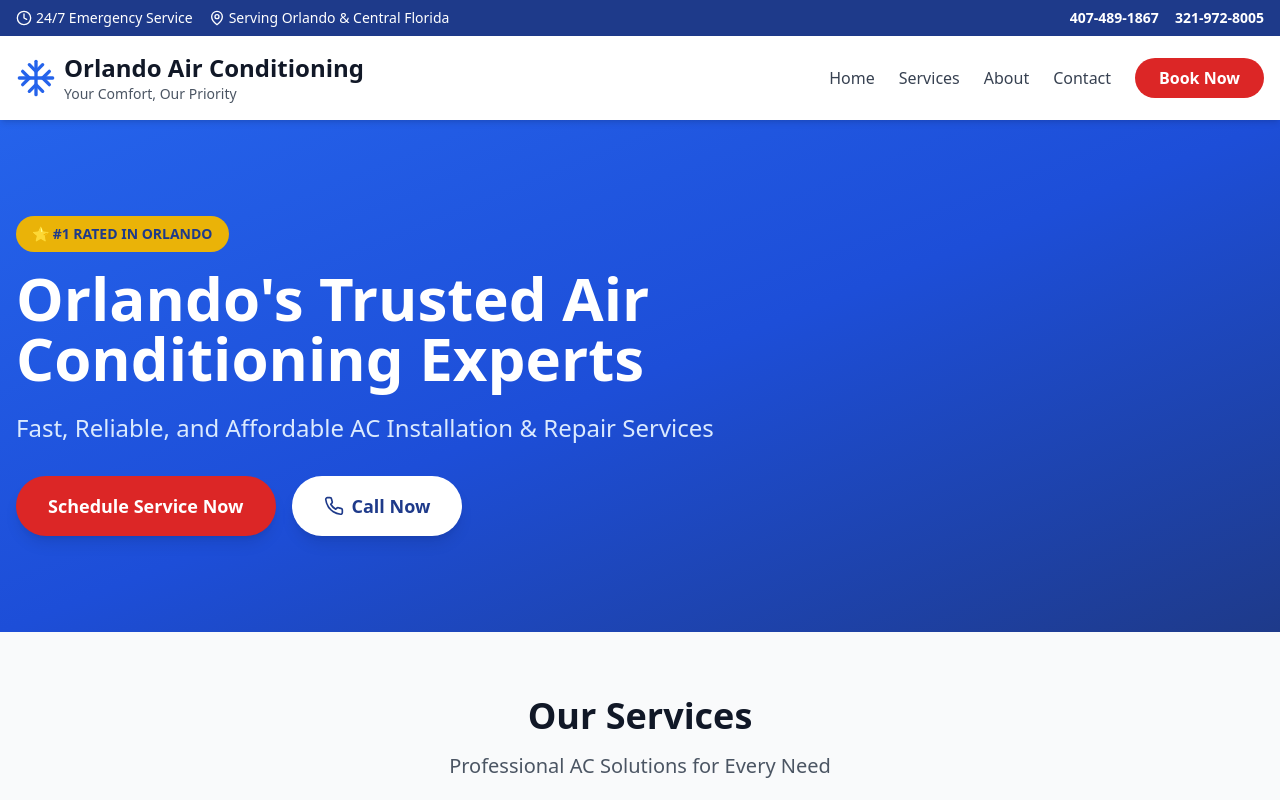
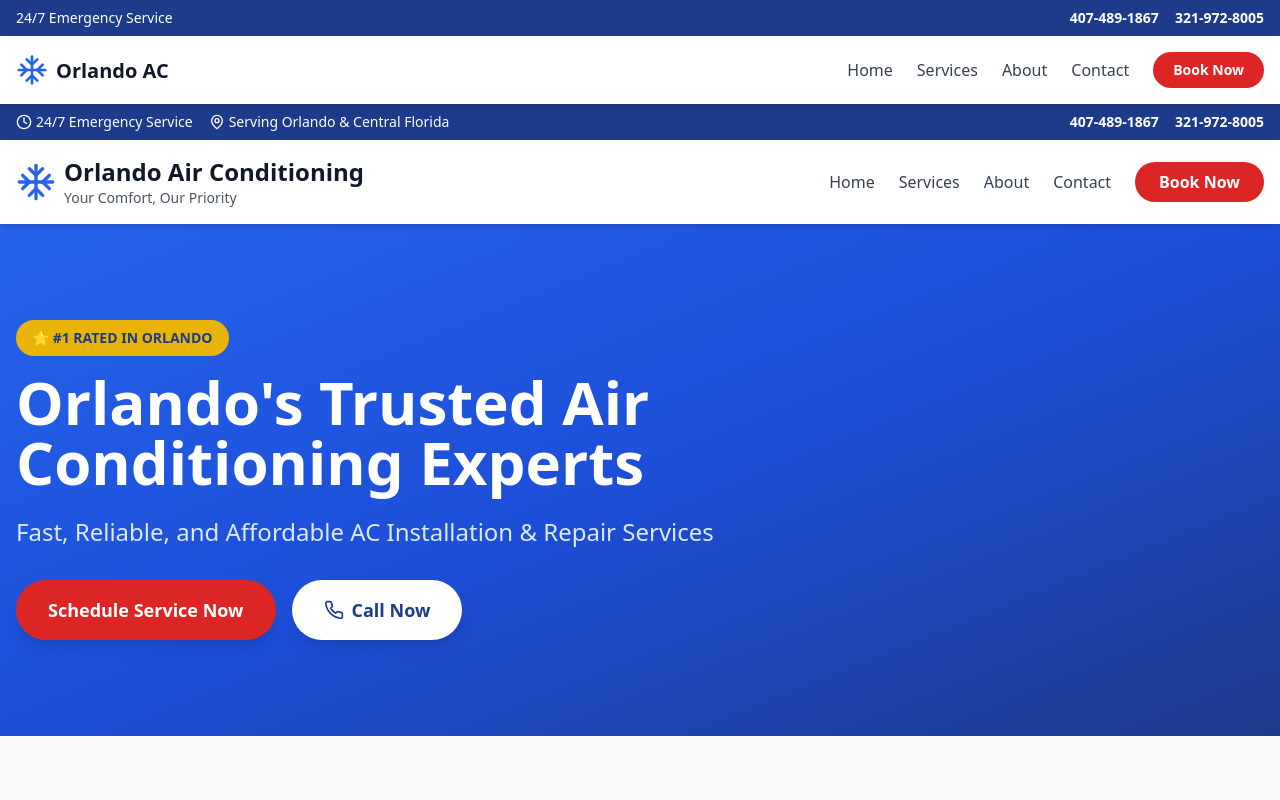
Before and after one commit to c67438578-web/Haraldo, a Next.js app: page / in a window 1280 px wide. Shown: the top 800 px of the page. Built offline with nearby package versions, Linux system fonts and the light colour scheme.

Commit message:
Update layout.js

```diff
--- a/app/layout.js
+++ b/app/layout.js
@@ -1,4 +1,6 @@
 import './globals.css'
+import Link from 'next/link'
+import { Snowflake } from 'lucide-react'
 
 export const metadata = {
   title: 'Orlando Air Conditioning | AC Repair & Installation',
@@ -8,7 +10,47 @@ export const metadata = {
 export default function RootLayout({ children }) {
   return (
     <html lang="en">
-      <body>{children}</body>
+      <body className="antialiased">
+        {/* TOP BAR FIXA */}
+        <div className="bg-blue-900 text-white py-2 text-sm">
+          <div className="container mx-auto px-4 flex justify-between items-center">
+            <span>24/7 Emergency Service</span>
+            <div className="flex gap-4 font-semibold">
+              <a href="tel:4074891867">407-489-1867</a>
+              <a href="tel:3219728005" className="hidden sm:inline">321-972-8005</a>
+            </div>
+          </div>
+        </div>
+
+        {/* HEADER / NAV (Funciona em todas as páginas) */}
+        <header className="bg-white shadow-md sticky top-0 z-50">
+          <div className="container mx-auto px-4 py-4 flex justify-between items-center">
+            <Link href="/" className="flex items-center gap-2">
+              <Snowflake className="w-8 h-8 text-blue-600" />
+              <div>
+                <h1 className="text-xl font-bold text-gray-900 leading-tight">Orlando AC</h1>
+              </div>
+            </Link>
+
+            <nav className="hidden md:flex items-center gap-6">
+              <Link href="/" className="text-gray-700 hover:text-blue-600 font-medium">Home</Link>
+              <Link href="/services" className="text-gray-700 hover:text-blue-600 font-medium">Services</Link>
+              <Link href="/about" className="text-gray-700 hover:text-blue-600 font-medium">About</Link>
+              <Link href="/contact" className="text-gray-700 hover:text-blue-600 font-medium">Contact</Link>
+              <Link href="/contact" className="bg-red-600 text-white px-5 py-2 rounded-full hover:bg-red-700 transition font-semibold text-sm">
+                Book Now
+              </Link>
+            </nav>
+          </div>
+        </header>
+
+        {children}
+
+        {/* FOOTER */}
+        <footer className="bg-gray-900 text-white py-8 text-center mt-12">
+          <p>&copy; 2025 Orlando Air Conditioning. All rights reserved.</p>
+        </footer>
+      </body>
     </html>
   )
 }
```
